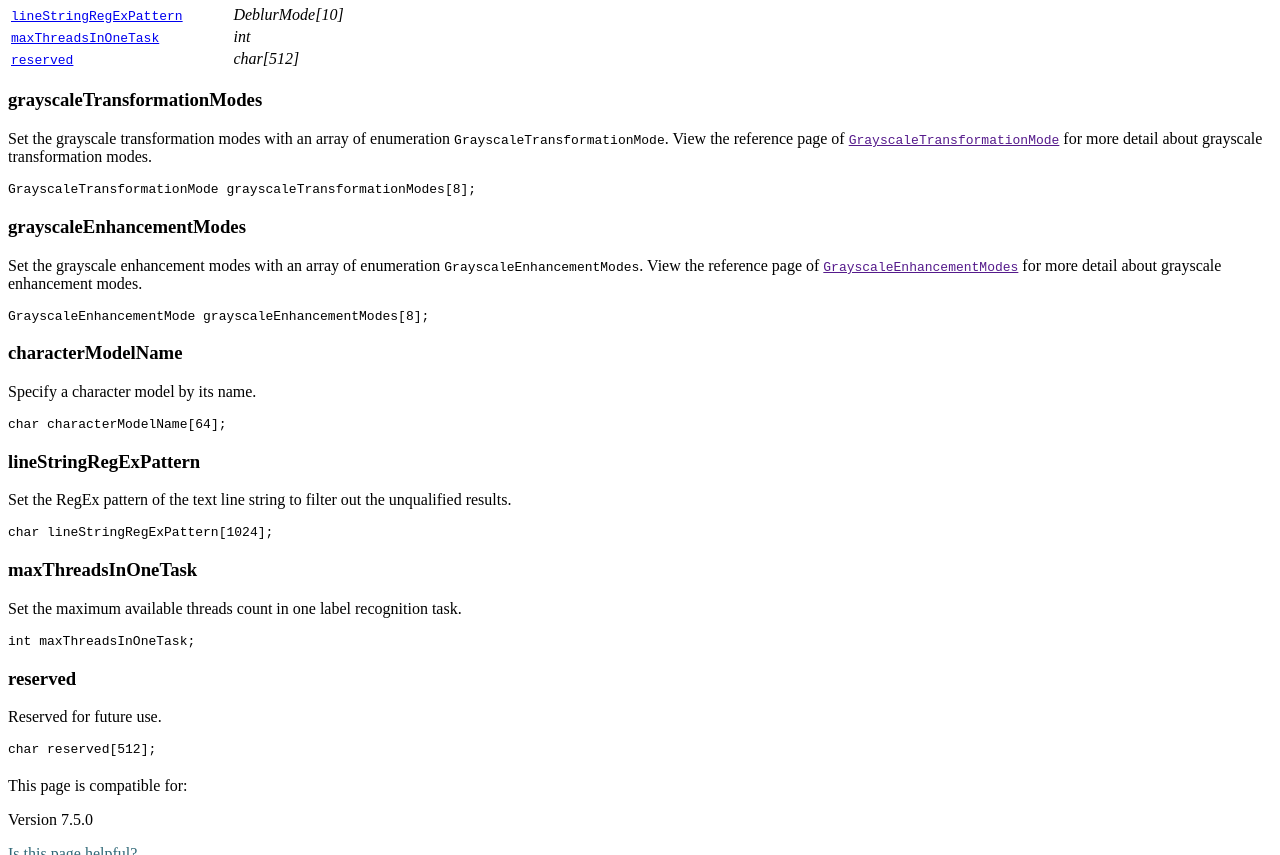
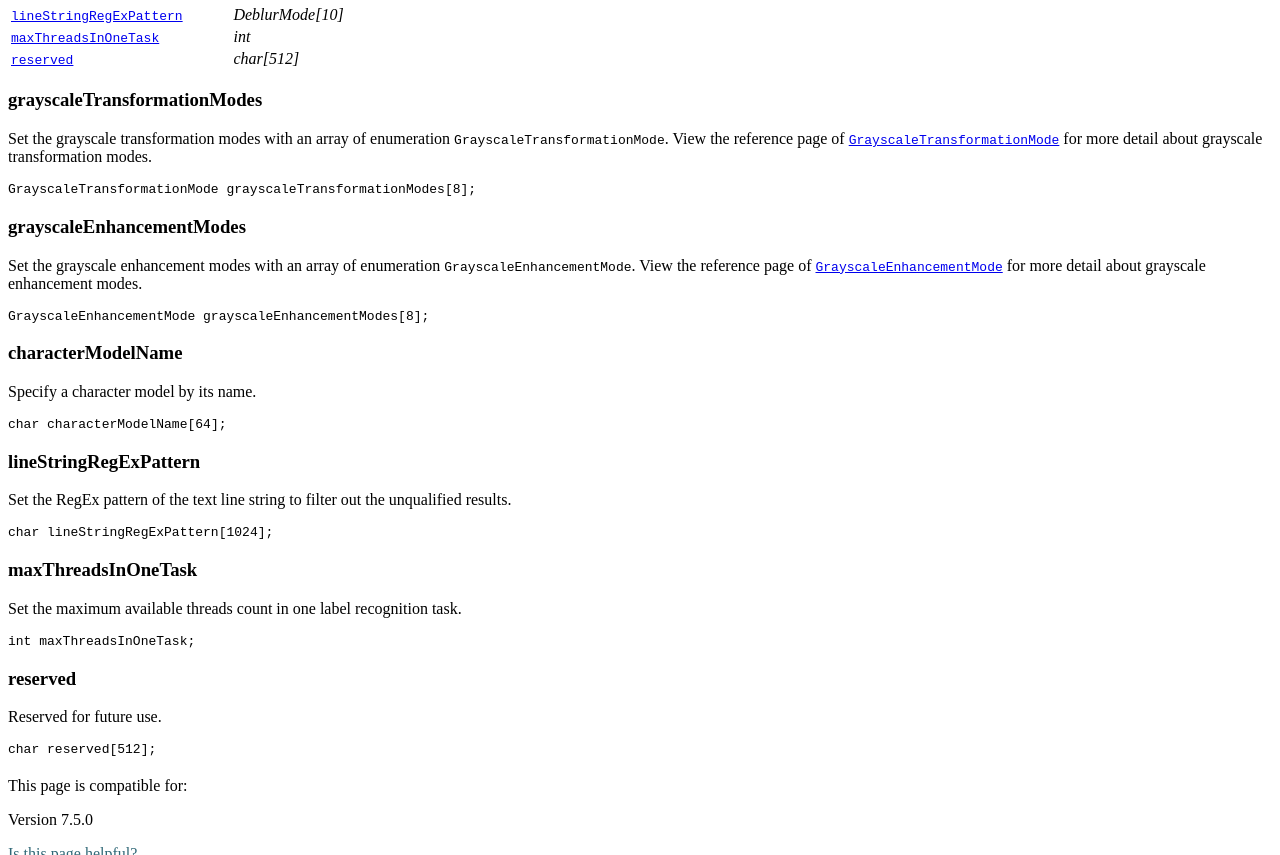
Before and after one commit to dynamsoft-docs/label-recognition-docs-server, a Jekyll site: the page built from programming/c-cplusplus/api-reference/simplified-label-recognizer-settings.md, in a window 1280 px wide and 900 px high, scrolled down 1219 px, cut to the strip 0-855 px from the top of the window. Built offline with Jekyll 4.4.1, drawn with Linux system fonts in a browser that asks for light colours.

Commit message:
fix link bug

````diff
--- a/programming/c-cplusplus/api-reference/simplified-label-recognizer-settings.md
+++ b/programming/c-cplusplus/api-reference/simplified-label-recognizer-settings.md
@@ -38,7 +38,7 @@ typedef struct tagSimplifiedLabelRecognizerSettings
 
 ### grayscaleTransformationModes
 
-Set the grayscale transformation modes with an array of enumeration `GrayscaleTransformationMode`. View the reference page of <a href="" target="_blank">`GrayscaleTransformationMode`</a> for more detail about grayscale transformation modes.
+Set the grayscale transformation modes with an array of enumeration `GrayscaleTransformationMode`. View the reference page of <a href="{{ site.dcv_enumerations}}core/grayscale-transformation-mode.html?src=cpp&&lang=cpp" target="_blank">`GrayscaleTransformationMode`</a> for more detail about grayscale transformation modes.
 
 ```cpp
 GrayscaleTransformationMode grayscaleTransformationModes[8];
@@ -46,7 +46,7 @@ GrayscaleTransformationMode grayscaleTransformationModes[8];
 
 ### grayscaleEnhancementModes
 
-Set the grayscale enhancement modes with an array of enumeration `GrayscaleEnhancementModes`. View the reference page of <a href="" target="_blank">`GrayscaleEnhancementModes`</a> for more detail about grayscale enhancement modes.
+Set the grayscale enhancement modes with an array of enumeration `GrayscaleEnhancementMode`. View the reference page of <a href="{{ site.dcv_enumerations}}core/grayscale-enhancement-mode.html?src=cpp&&lang=cpp" target="_blank">`GrayscaleEnhancementMode`</a> for more detail about grayscale enhancement modes.
 
 ```cpp
 GrayscaleEnhancementMode grayscaleEnhancementModes[8];
````
